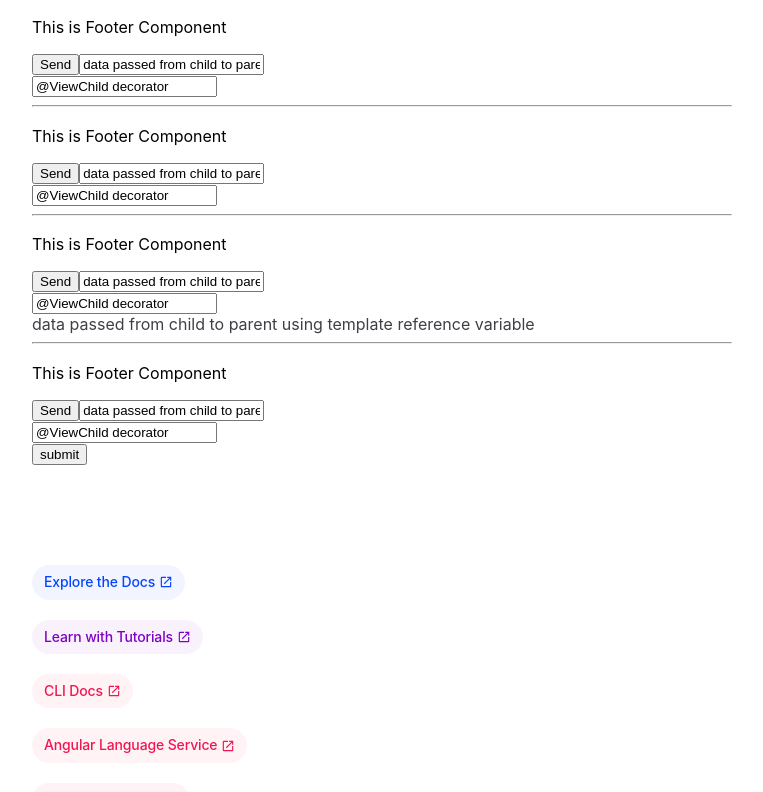
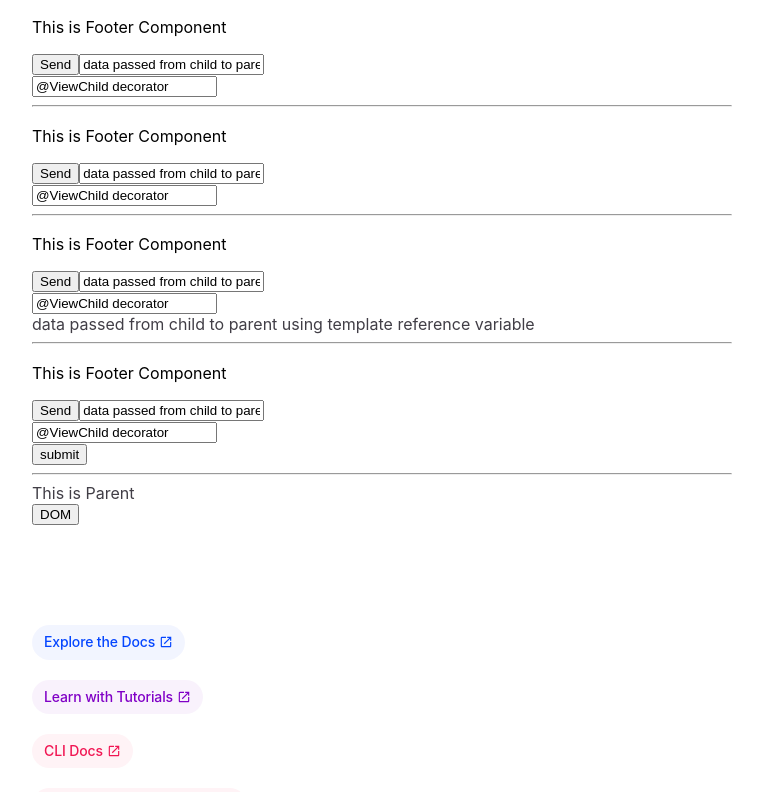
Before and after one commit to nikhilvanama/Angular_routine, an Angular app in the folder angular1/: page / in a window 1280 px wide. Shown: the part 2000-2792 px from the top of the page, without its empty margins (258-1021 px from the left). Built offline with nearby package versions, Linux system fonts and the light colour scheme.

Commit message:
Doing DOM Manipulation in Angular

```diff
--- a/angular1/src/app/app.component.html
+++ b/angular1/src/app/app.component.html
@@ -358,18 +358,25 @@
         <p>{{ received }}</p>
       </div>
       <hr>
+
       <!-- Data from Child to Parent using Template Reference Variable -->
       <div>
         <app-footer-app #child></app-footer-app>
         <p>{{ child.data }}</p>
       </div>
       <hr>
+
       <!-- @ViewChild  -->
       <div>
         <app-footer-app></app-footer-app>
         <button (click)="callChildMethod()">submit</button>
         <p>{{ cdata }}</p>
       </div>
+      <hr>
+
+      <!-- DOM Manipulation -->
+       <p #dom>This is Parent</p>
+       <button (click)="change()">DOM</button>
     </div>
     <div class="divider" role="separator" aria-label="Divider"></div>
     <div class="right-side">
--- a/angular1/src/app/app.component.ts
+++ b/angular1/src/app/app.component.ts
@@ -96,10 +96,19 @@ export class AppComponent {
   }
 
   @ViewChild(FooterAppComponent) viewChildData!: FooterAppComponent;
-  cdata="";
+  cdata = "";
 
   callChildMethod() {
-    this.cdata=this.viewChildData.passtoparent();
+    this.cdata = this.viewChildData.passtoparent();
+  }
+
+  @ViewChild('dom') d: any;
+
+  change() {
+    console.log(this.d);
+
+    this.d.nativeElement.style.color = "red";
+    this.d.nativeElement.style.fontSize = "30px";
   }
 
 }
```
